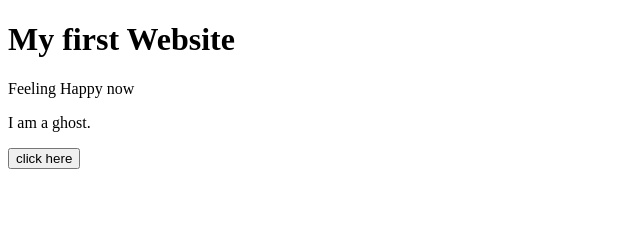
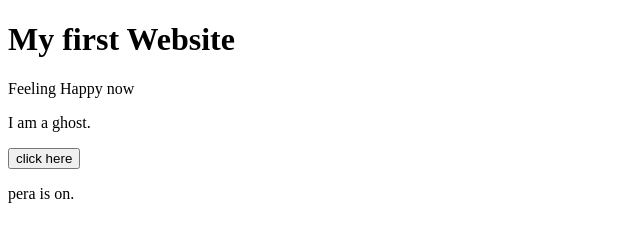
Before and after one commit to ichbinsakib/my-first-website, a plain HTML site: page index.html in a window 1280 px wide. Shown: the full height of the page, 0-640 px from the left. Drawn offline with Linux system fonts and the light colour scheme.

Commit message:
finally sending

```diff
--- a/index.html
+++ b/index.html
@@ -11,5 +11,6 @@
     <p>Feeling Happy now</p>
     <p>I am a ghost.</p>
     <button> click here </button>
+    <p> pera is on. </p>
 </body>
 </html>
```
